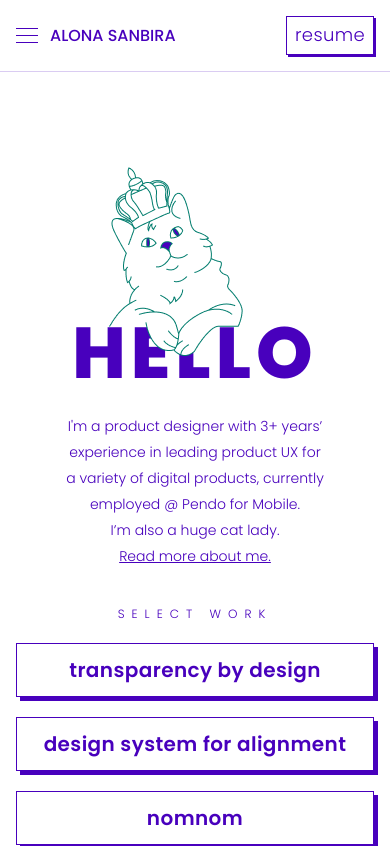
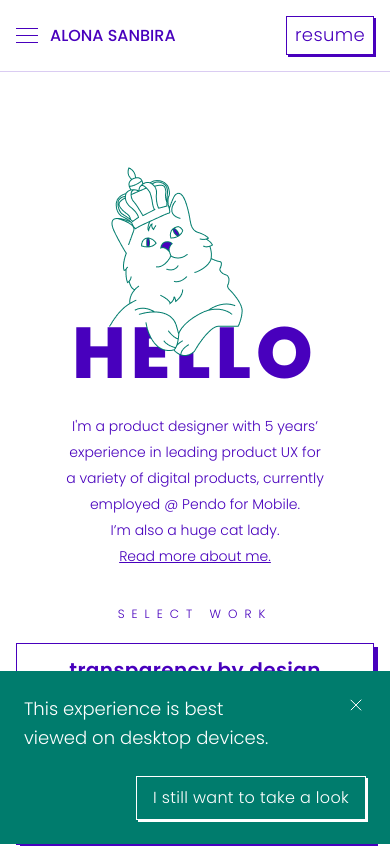
Before and after one commit to MSanbira/alona, a React (Create React App) app: page / in a window 390 px wide. Shown: the top 846 px of the page. Built offline with nearby package versions, Linux system fonts and the light colour scheme.

Commit message:
mobile alert and bug fix

```diff
--- a/public/index.html
+++ b/public/index.html
@@ -14,14 +14,19 @@
   <title>Alona Sanbira 🎨</title>
 
   <style>
+    body {
+      margin-top: 83px;
+    }
     .app-loader {
+      background: white;
       position: fixed;
-      z-index: 10000;
+      z-index: 9001;
       width: 100vw;
       height: 100vh;
       display: flex;
       align-items: center;
       justify-content: center;
+      transition: 300ms;
     }
   </style>
 </head>
@@ -65,6 +70,10 @@
     </svg>
   </div>
 
+  <script>
+    window.LoaderStart = new Date().getTime();
+  </script>
+
   <div id="root"></div>
 
 </body>
--- a/src/App.js
+++ b/src/App.js
@@ -2,17 +2,27 @@ import React, { useEffect, useState } from 'react';
 import MainHeader from './components/main-header'
 import MainFooter from './components/main-footer'
 import PageContent from './components/page-content';
+import MobileAlert from './components/small-components/mobile-alert';
 
 function App() {
   const [isMenuOpen, setIsMenuOpen] = useState(false);
 
-  useEffect(() => document.querySelector('.app-loader').classList.add('hide'), []);
+  useEffect(() => {
+    const timeDiff = new Date().getTime() - window.LoaderStart;
+    const appLoader = document.querySelector('.app-loader');
+    console.log('<<>>', window.LoaderStart, timeDiff);
+    setTimeout(() => {
+      appLoader.classList.add('is-transparent');
+      setTimeout(() => appLoader.classList.add('hide'), 300)
+    }, Math.max(1000 - timeDiff, 0))
+  }, []);
 
   return (
     <div className="App">
       <MainHeader setIsMenuOpen={setIsMenuOpen} isMenuOpen={isMenuOpen}/>
       <PageContent setIsMenuOpen={setIsMenuOpen}/>
       <MainFooter setIsMenuOpen={setIsMenuOpen}/>
+      <MobileAlert/>
     </div>
   );
 }
--- a/src/assets/css/layout/general.css
+++ b/src/assets/css/layout/general.css
@@ -4,7 +4,7 @@ header {
   padding: 24px;
   position: fixed;
   top: 0;
-  z-index: 100;
+  z-index: 10000;
   width: 100%;
   display: flex;
   flex-flow: row nowrap;
@@ -234,14 +234,17 @@ footer .socials {
   gap: 24px;
   margin: 0 auto 32px auto;
 }
-.another-app-btn-section .btn-container .btn {
+.another-app-btn-section .btn {
   justify-content: flex-start;
-  min-width: 320px;
+  width: fit-content;
   padding: 16px;
+  font-weight: var(--weight-bold);
 }
-.another-app-btn-section .btn-container .btn::after {
+.another-app-btn-section .btn::after {
   display: block;
   opacity: 1;
+  border-left: none;
+  margin: 0;
 }
 
 .c2c-img {
@@ -308,3 +311,33 @@ footer .socials {
 .offset-imgs-container > *:last-child {
   align-self: flex-end;
 }
+
+.mobile-alert {
+  position: fixed;
+  bottom: 0;
+  left: 0;
+  right: 0;
+  display: none;
+  flex-direction: column;
+  gap: 24px;
+  z-index: 8000;
+  background: var(--secondary-color);
+  padding: 24px;
+}
+.mobile-alert p {
+  max-width: 75%;
+  color: white;
+}
+.mobile-alert .btn {
+  align-self: flex-end;
+  background: var(--secondary-color);
+  border-color: white;
+  color: white;
+  box-shadow: 2px 2px white;
+}
+.mobile-alert-exit {
+  position: absolute;
+  right: 24px;
+  top: 24px;
+  cursor: pointer;
+}
--- a/src/assets/css/layout/home.css
+++ b/src/assets/css/layout/home.css
@@ -11,7 +11,7 @@
   width: fit-content;
   line-height: 1;
   margin: 0;
-  animation: fade-in 1.5s ease-in-out;
+  animation: fade-in 1.5s ease-in-out 800ms;
 }
 
 .cat-section {
@@ -19,7 +19,7 @@
   left: 230px;
   top: -205px;
   z-index: 10;
-  animation: fade-in-1 2s ease-in-out;
+  animation: fade-in-1 2s ease-in-out 800ms
 }
 
 .cat-img {
@@ -33,6 +33,7 @@
   left: 112px;
   font-size: 126px;
   font-weight: 800;
+  line-height: 1.5;
 }
 
 .cat-shoe-img {
@@ -52,15 +53,16 @@
   position: relative;
   width: fit-content;
   margin: 0 auto 274px auto;
-  animation: fade-in 1.5s ease-in-out;
+  animation: fade-in 1.5s ease-in-out 800ms;
   max-width: 460px;
 }
 .main-desc a {
   text-decoration: underline;
+  font-size: 18px;
 }
 
 .conffetti-img {
-  animation: fade-in-2 2.5s ease-in-out;
+  animation: fade-in-2 2.5s ease-in-out 800ms;
   position: absolute;
   top: -70px;
   left: -380px;
@@ -71,7 +73,7 @@
   display: flex;
   flex-flow: column nowrap;
   align-items: center;
-  animation: fade-in 1.5s ease-in-out;
+  animation: fade-in 1.5s ease-in-out 800ms;
   margin-bottom: 90px;
 }
 .select-work-container .arrow-img {
@@ -98,14 +100,14 @@
   position: absolute;
   top: 0;
   right: -80px;
-  animation: fade-in-2 2.5s ease-in-out;
+  animation: fade-in-2 2.5s ease-in-out 800ms;
 }
 
 .confetti-sm2-img {
   position: absolute;
   bottom: 0;
   left: -50px;
-  animation: fade-in-2 2.5s ease-in-out;
+  animation: fade-in-2 2.5s ease-in-out 800ms;
 }
 
 @keyframes fade-in {
--- a/src/assets/css/layout/responsive.css
+++ b/src/assets/css/layout/responsive.css
@@ -332,7 +332,7 @@
     z-index: 10;
     top: -150px;
     left: 32px;
-    animation: fade-in-1 1s ease-in-out;
+    animation: fade-in-1 1s ease-in-out 800ms;
   }
 
   .main-desc,
@@ -450,9 +450,13 @@
   .birds-container img {
     height: auto;
   }
+
+  .mobile-alert {
+    display: flex;
+  }
 }
 
-@media (max-height: 1010px) and (min-width:1220px) {
+@media (max-height: 1010px) and (min-width: 1220px) {
   .select-work-container .arrow-img {
     display: block;
   }
--- a/src/assets/css/main.css
+++ b/src/assets/css/main.css
@@ -21,6 +21,9 @@ li:not(:last-child) {
 
 .hide {
   display: none !important;
+}
+.is-transparent {
+  opacity: 0 !important;
 }
 .show-on-mobile.show-on-mobile.show-on-mobile {
   display: none;
@@ -134,6 +137,7 @@ h5 {
 }
 .text-btn.title {
   font-weight: 500;
+  text-decoration: none;
 }
 .text-btn.with-img {
   display: flex;
--- a/src/components/ds-page.js
+++ b/src/components/ds-page.js
@@ -120,7 +120,7 @@ export default function DSPage(props) {
           <ImgWithDesc
             imgClass="contained-img shadowed"
             src={value2users3Src}
-            description="An exert from a workshop I led on documentation during our design sprint."
+            description="An excerpt from a workshop I led on documentation during our design sprint."
           />
 
           <div>
--- a/src/components/home-page.js
+++ b/src/components/home-page.js
@@ -36,13 +36,13 @@ export default function HomePage(props) {
         </div>
 
         <p className="color-primary main-desc">
-          I'm a product designer with 3+ years’ experience in leading product UX
+          I'm a product designer with 5 years’ experience in leading product UX
           for a variety of digital products, currently employed @ Pendo for
           Mobile.
           <br />
           I’m also a huge cat lady.
           <br />
-          <a href={getSubPath(Paths.ABOUT)} className="color-primary">
+          <a href={getSubPath(Paths.ABOUT)} className="text-btn">
             Read more about me.
           </a>
           <img
--- a/src/components/main-header.js
+++ b/src/components/main-header.js
@@ -55,28 +55,28 @@ export default function MainHeader(props) {
           <div className="work-nav-links" data-menu-to-open="work">
             <a
               href={getSubPath(Paths.TRANSPARENCY)}
-              className="text-btn nav-btn"
+              className="text-btn"
               data-is-current={isCurrent(Paths.TRANSPARENCY)}
             >
               transparency by design
             </a>
             <a
               href={getSubPath(Paths.DS)}
-              className="text-btn nav-btn"
+              className="text-btn"
               data-is-current={isCurrent(Paths.DS)}
             >
               design system
             </a>
             <a
               href={getSubPath(Paths.NOMNOM)}
-              className="text-btn nav-btn"
+              className="text-btn"
               data-is-current={isCurrent(Paths.NOMNOM)}
             >
               nomnom
             </a>
             <a
               href={getSubPath(Paths.HATCH)}
-              className="text-btn nav-btn"
+              className="text-btn"
               data-is-current={isCurrent(Paths.HATCH)}
             >
               hatch baby
--- a/src/components/small-components/another-apps.js
+++ b/src/components/small-components/another-apps.js
@@ -34,7 +34,7 @@ const getAppLink = (app) => {
           key={Paths.TRANSPARENCY}
           path={Paths.TRANSPARENCY}
           title="transparency"
-          subText="pendo mobile"
+          subText="// pendo mobile"
         />
       );
     case Paths.DS:
@@ -43,7 +43,7 @@ const getAppLink = (app) => {
           key={Paths.DS}
           path={Paths.DS}
           title="design system"
-          subText="pendo"
+          subText="// pendo"
         />
       );
     case Paths.HATCH:
@@ -52,7 +52,7 @@ const getAppLink = (app) => {
           key={Paths.HATCH}
           path={Paths.HATCH}
           title="hatch baby"
-          subText="ecommerce ui"
+          subText="// ecommerce ui"
         />
       );
     case Paths.NOMNOM:
@@ -61,7 +61,7 @@ const getAppLink = (app) => {
           key={Paths.NOMNOM}
           path={Paths.NOMNOM}
           title="nomnom"
-          subText="a place for foodies"
+          subText="// a place for foodies"
         />
       );
     default:
--- /dev/null
+++ b/src/components/small-components/mobile-alert.js
@@ -0,0 +1,31 @@
+import React, { useRef } from "react";
+import closeSrc from "../../assets/images/white-close.svg";
+import { isHideMobileAlert, setHideMobileAlert } from "../../utils";
+
+export default function MobileAlert(props) {
+  const alert = useRef(null);
+
+  const handleCloseAlert = () => {
+    setHideMobileAlert();
+    alert.current.classList.add("hide");
+  };
+
+  if (isHideMobileAlert()) {
+      return <></>
+  }
+
+  return (
+    <div className="mobile-alert" ref={alert}>
+      <img
+        className="mobile-alert-exit"
+        src={closeSrc}
+        alt="close"
+        onClick={handleCloseAlert}
+      />
+      <p>This experience is best viewed on desktop devices.</p>
+      <div className="btn" onClick={handleCloseAlert}>
+        I still want to take a look
+      </div>
+    </div>
+  );
+}
--- a/src/utils.js
+++ b/src/utils.js
@@ -14,3 +14,11 @@ export function isCurrent(subPath) {
 export function isTablet() {
     return window.innerWidth <= 1215;
 }
+
+export function setHideMobileAlert() {
+    return window.localStorage.setItem('hideMobileAlert', 'true');
+}
+
+export function isHideMobileAlert() {
+    return window.localStorage.getItem('hideMobileAlert') === 'true';
+}
```
Also changed, not shown: src/assets/images/white-close.svg (added).
